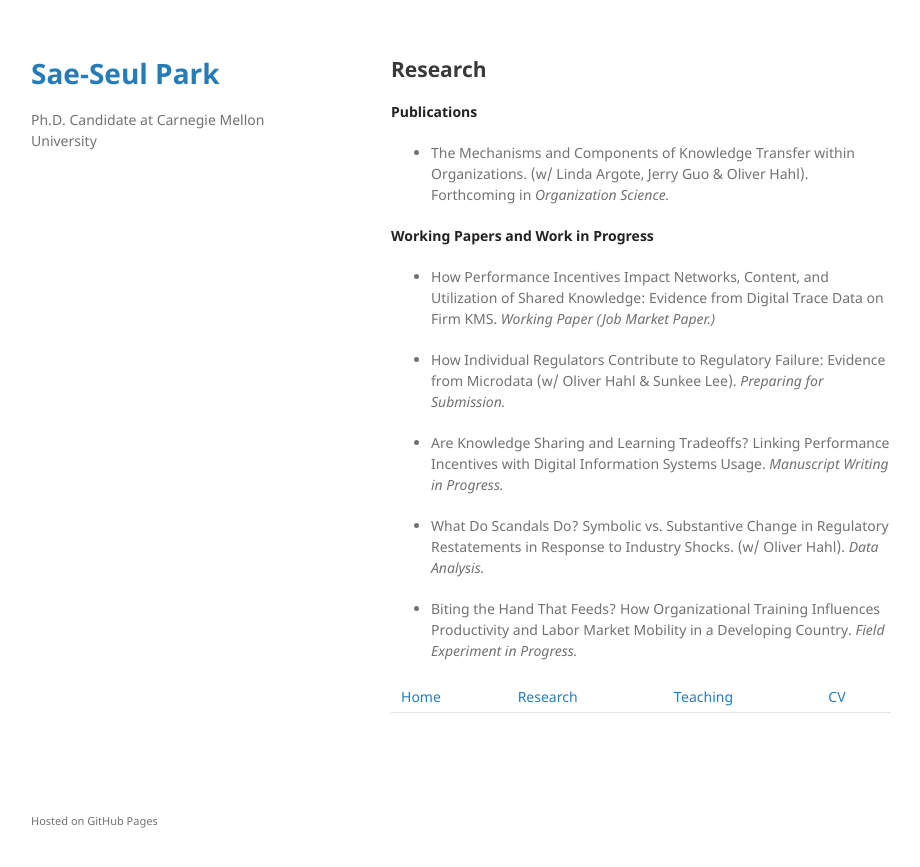
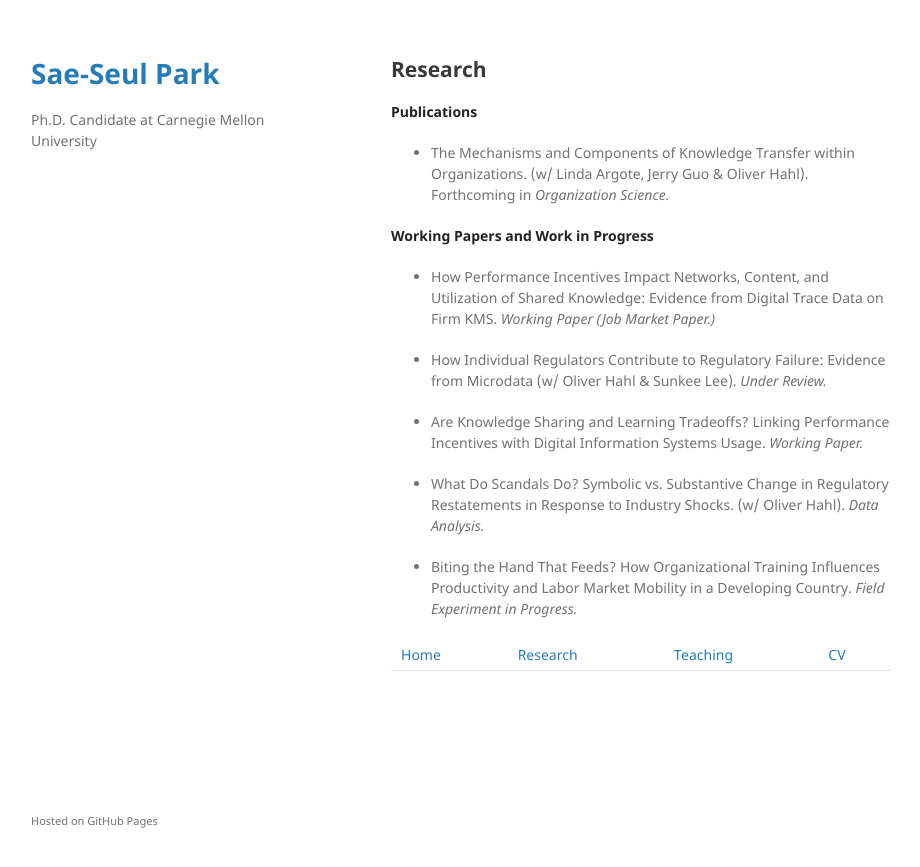
Before and after one commit to saepark/saepark.github.io, a Jekyll site: the page built from research.md, in a window 1280 px wide. Shown: the top 867 px of the page, without its empty margins (179-1099 px from the left). Built offline with Jekyll 4.4.1, drawn with Linux system fonts in a browser that asks for light colours; our own code applies the rules of GitHub Pages for plain Markdown files.

Commit message:
Update research.md

```diff
--- a/research.md
+++ b/research.md
@@ -10,9 +10,9 @@ layout: default
 **Working Papers and Work in Progress**
 * How Performance Incentives Impact Networks, Content, and Utilization of Shared Knowledge: Evidence from Digital Trace Data on Firm KMS. _Working Paper (Job Market Paper.)_
 
-* How Individual Regulators Contribute to Regulatory Failure: Evidence from Microdata (w/ Oliver Hahl & Sunkee Lee). _Preparing for Submission._
+* How Individual Regulators Contribute to Regulatory Failure: Evidence from Microdata (w/ Oliver Hahl & Sunkee Lee). _Under Review._
 
-* Are Knowledge Sharing and Learning Tradeoffs? Linking Performance Incentives with Digital Information Systems Usage. _Manuscript Writing in Progress._
+* Are Knowledge Sharing and Learning Tradeoffs? Linking Performance Incentives with Digital Information Systems Usage. _Working Paper._
 
 * What Do Scandals Do? Symbolic vs. Substantive Change in Regulatory Restatements in Response to Industry Shocks. (w/ Oliver Hahl). _Data Analysis._
 
```
